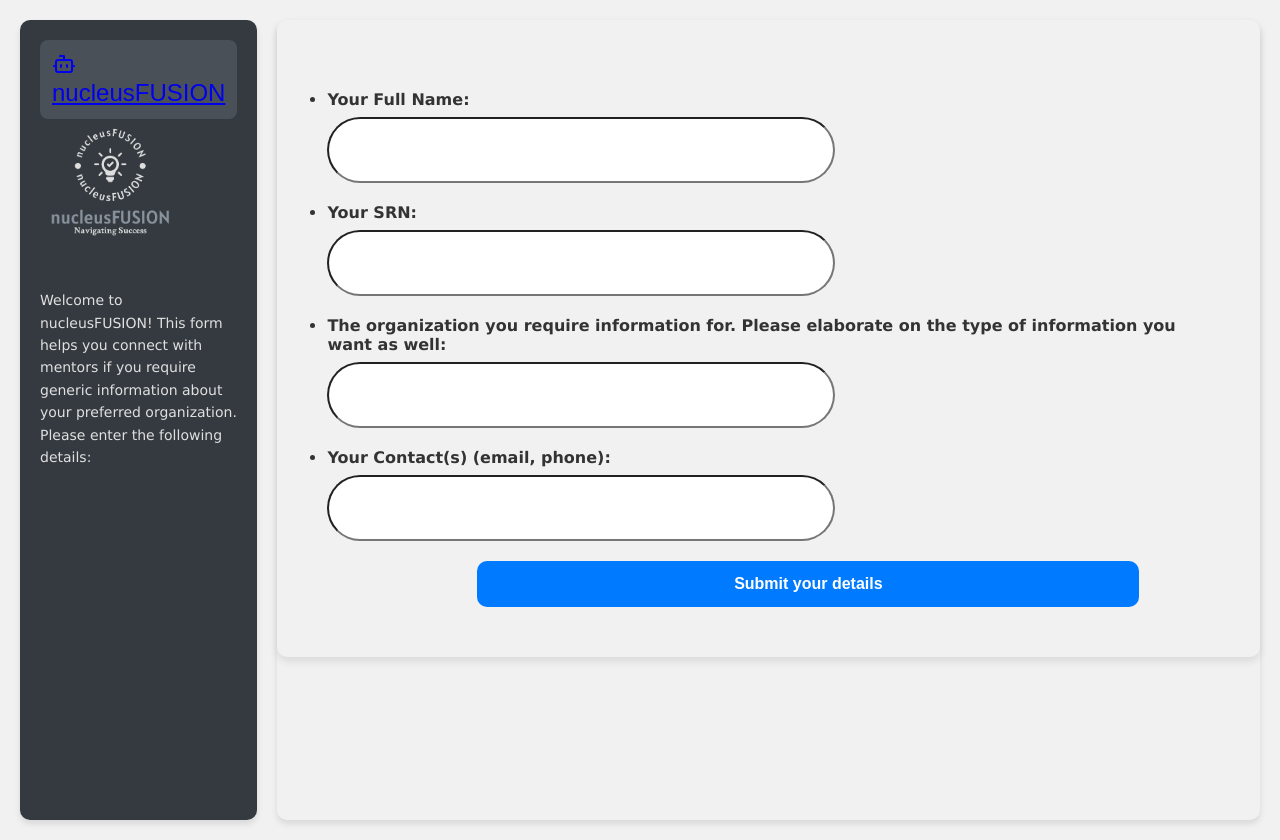
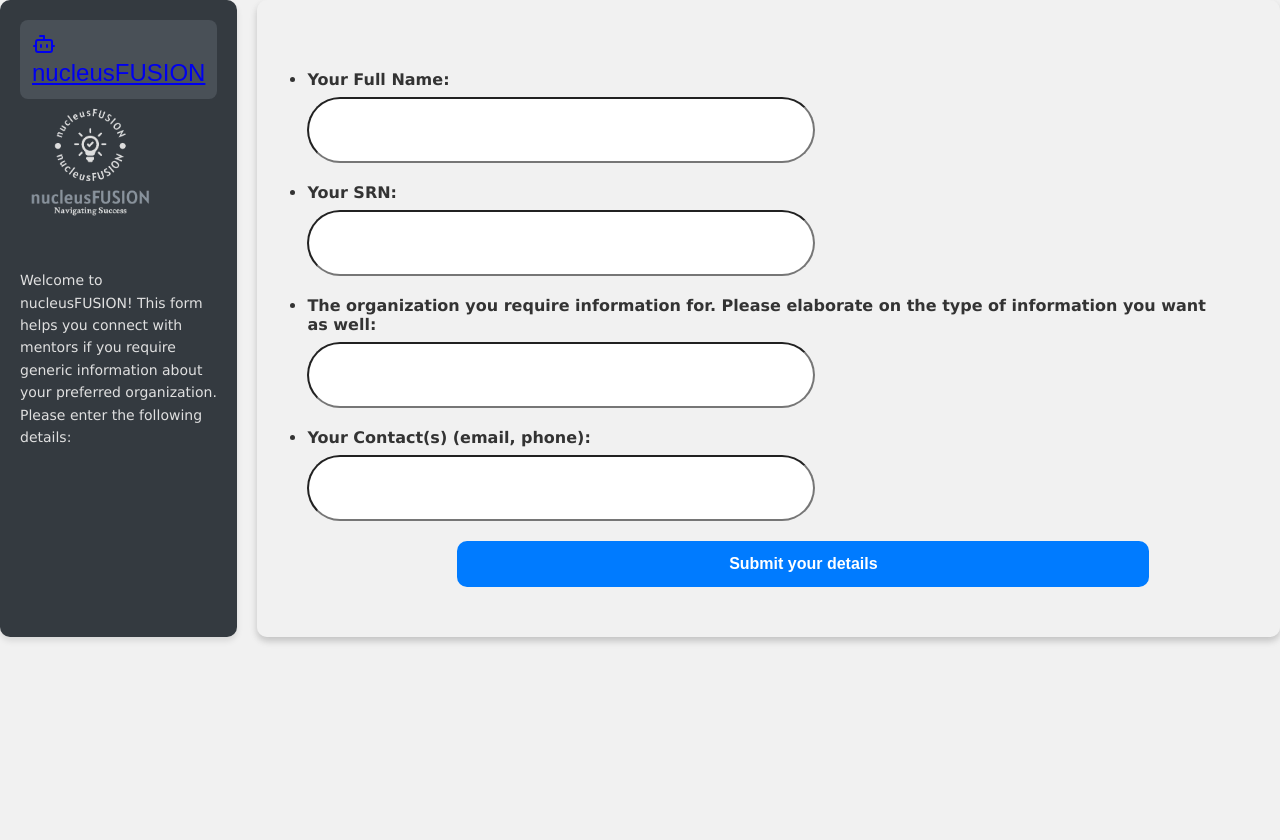
Before and after one commit to vm5/formreact2, a React (Create React App) app: page / in a window 1280 px wide. After the commit the page ends 800 px from the top, so only its background shows below. Built offline with nearby package versions, Linux system fonts and the light colour scheme.

Commit message:
Update App.css

```diff
--- a/src/App.css
+++ b/src/App.css
@@ -10,8 +10,6 @@ body {
 .grid {
   display: flex;
   flex-direction: row;
-  min-height: 100vh;
-  padding: 20px;
 }
 
 /* Side component styling */
@@ -70,7 +68,7 @@ form {
   display: flex;
   flex-direction: column;
   margin-top:0;
-  margin-bottm:0;
+
 }
 
 label {
```
